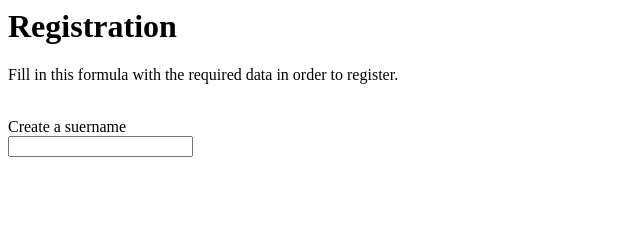
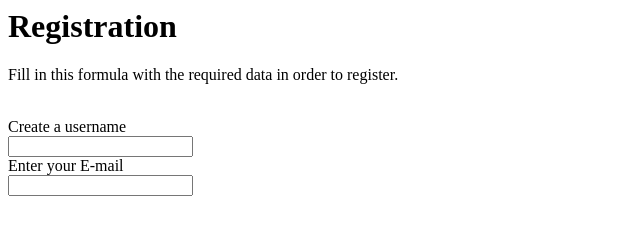
Before and after one commit to Ivansidorov99/html, a plain HTML site: page index.html in a window 1280 px wide. Shown: the whole page, without its empty margins (0-640 px from the left). Drawn offline with Linux system fonts and the light colour scheme.

Commit message:
Update index.html

```diff
--- a/index.html
+++ b/index.html
@@ -6,9 +6,13 @@
   <h1>Registration</h1>
   <p>Fill in this formula with the required data in order to register.</p>
   <br>
-  <label for="username">Create a suername</label>
+  <label for="username">Create a username</label>
   <br>
   <input type="text" id="username" name="uname">
+  <br>
+  <label for="E-mail">Enter your E-mail</label>
+  <br>
+  <input type="text" id="E-mail" name="mail">
 
 <body>
 </html>
```
